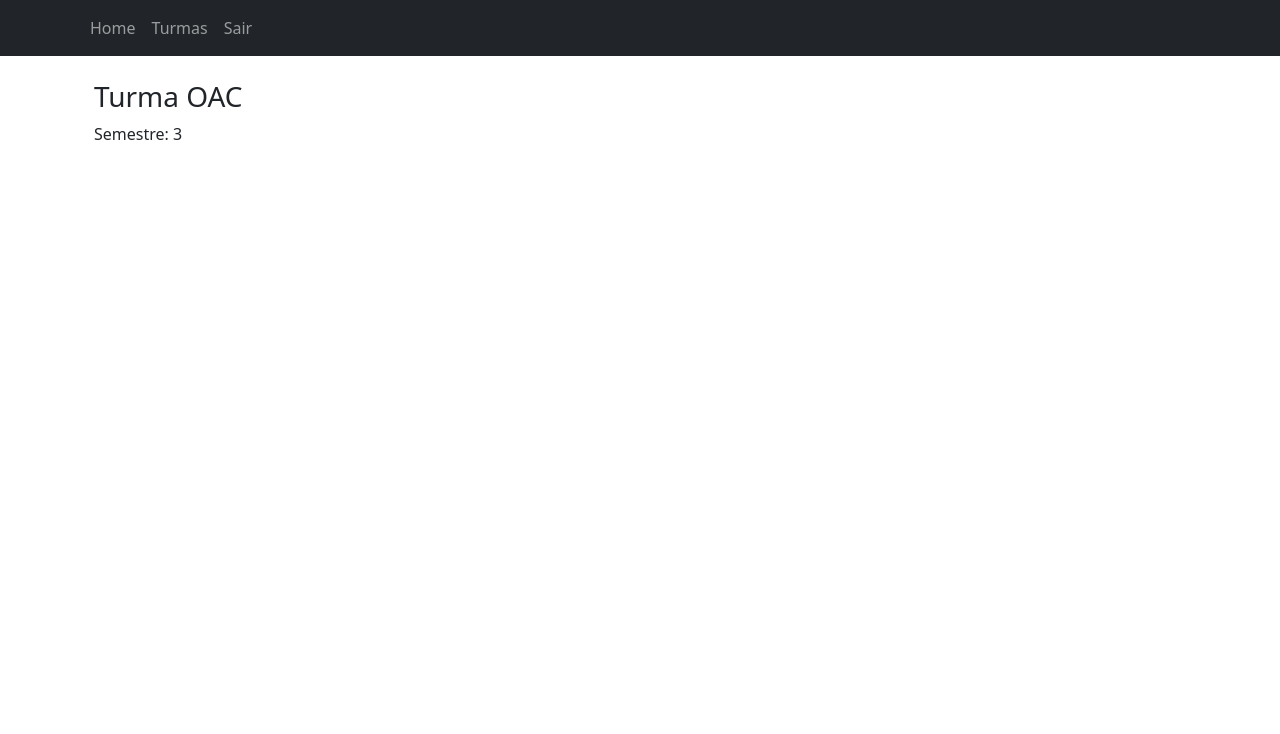
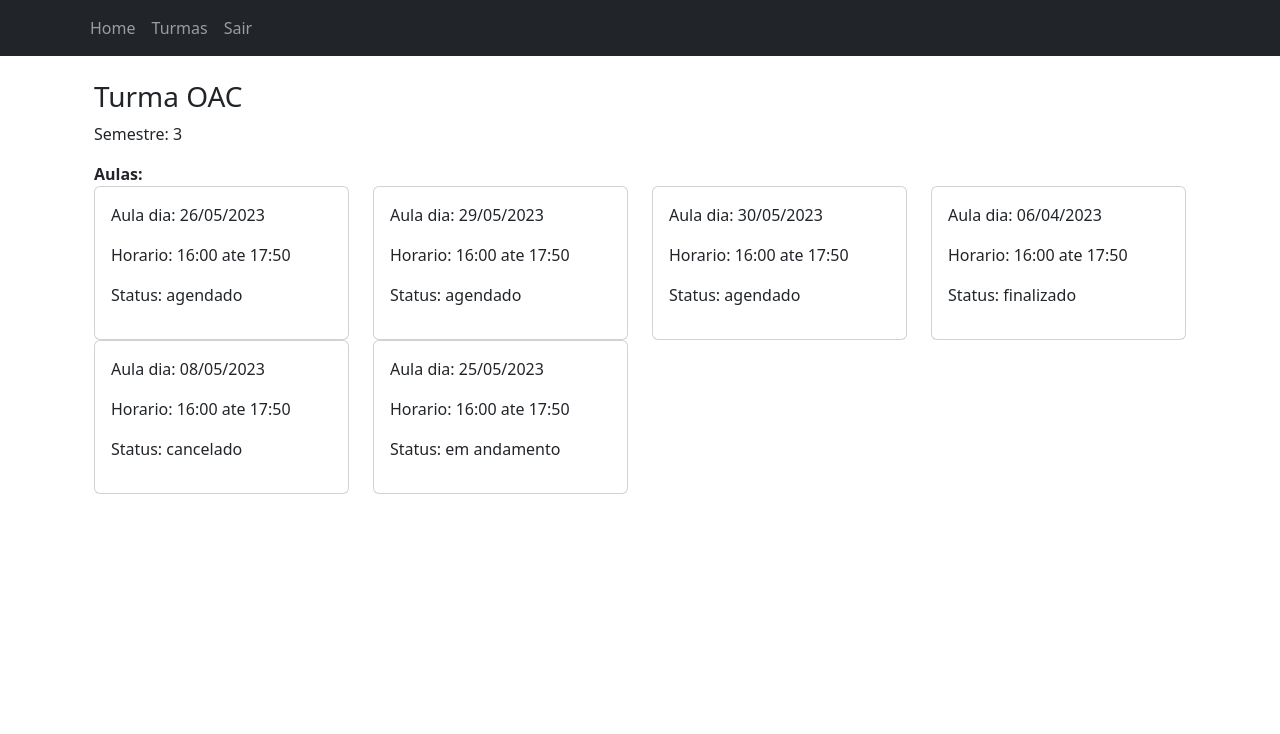
Before and after one commit to zeroCass/chamada-saas, a Flask app: template app/templates/turmas/show.jinja2 in a window 1280 px wide. Shown: the top 734 px of the page. Run offline with Flask 3, Linux system fonts and the light colour scheme; the template is opened without the code that fills it: values that come from a table or form of the project are taken from there, others are empty; a user stored in the database is signed in; some libraries are stand-ins or nearby versions.

Commit message:
feat: aula card in turma
- need the method of signing the 'Presença'
- way for the teacher to create a 'Aula', edit its data and monitor the 'presença'

```diff
--- a/app/controllers/turmas_controller.py
+++ b/app/controllers/turmas_controller.py
@@ -1,7 +1,7 @@
 from ..webapp import db
 from flask import Blueprint, render_template, request, redirect, url_for, flash, session
 from flask_login import login_required, current_user
-from ..models import Turma, Aluno
+from ..models import Turma, Aluno, Aula
 from datetime import datetime
 
 
@@ -67,9 +67,10 @@ def create():
 @bp.route("/<int:id>/show", methods=["GET"])
 def show(id):
     turma = db.get_or_404(Turma, id)
+    aulas = Aula.query.filter_by(turma_id=id).all()
     if turma not in current_user.turmas:
         return redirect(url_for("turmas.matricular", id=id))
-    return render_template("turmas/show.jinja2", turma=turma)
+    return render_template("turmas/show.jinja2", turma=turma, aulas=aulas, user=current_user)
 
 
 @bp.route("/<int:id>/matricular", methods=["GET", "POST"])
--- a/app/templates/turmas/show.jinja2
+++ b/app/templates/turmas/show.jinja2
@@ -1,4 +1,5 @@
 {% extends "./base.jinja2" %}
+{% from 'bootstrap5/utils.html' import render_icon %}
 
 
 {% block header %}
@@ -9,5 +10,30 @@
 <div class="container">
     <h3>Turma {{ turma.nome }}</h3>
     <p>Semestre: {{ turma.semestre }}</p>
+    <b>Aulas:</b>
+    <div class="row row-col-1 row-cols-md-2 row-cols-lg-4">
+        {% for aula in aulas %}
+            <div>
+                <div class="card">
+                    <div class="card-body">
+                        <p>Aula dia: {{ aula.data_aula.strftime('%d/%m/%Y') }}</p>
+                        <p>Horario: {{ turma.horario_inicio.strftime('%H:%M') }} ate {{ turma.horario_fim.strftime('%H:%M') }}</p>
+                        <p>Status: {{ aula.status }}</p>
+                        {% if user.tipo_usuario == "aluno" and aula.status == "em andamento" %}
+                        <button>Assinar chamada</button>
+                        {% endif %}
+                    </div>
+                </div>
+            </div>
+        {% endfor %}
+    </div>
+    {% if user.tipo_usuario == "professor" %}
+            <div class="position-fixed bottom-0 end-0 p-3">
+                <a href="{{ url_for('index.index') }}" class="btn btn-floating btn-lg btn-primary">
+                    {{render_icon('plus') }} <span class="d-none d-xl-inline">Adicionar Aula</span>
+                </a>
+            </div>
+    {% endif %}
 </div>
+
 {% endblock %}
```
Also changed, not shown: app/cli_commands.py (+8 -2 lines), seed.py (+8 -0 lines), app/data.sqlite.
